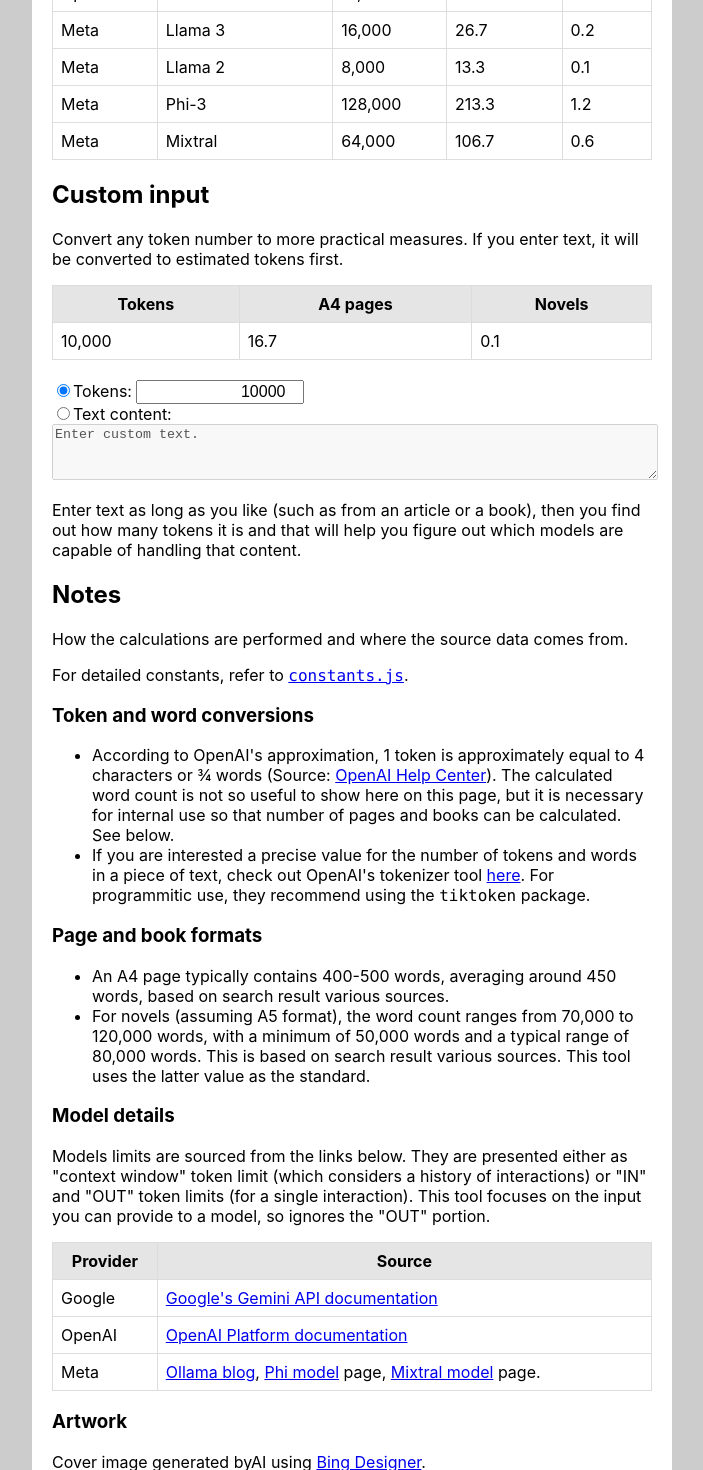
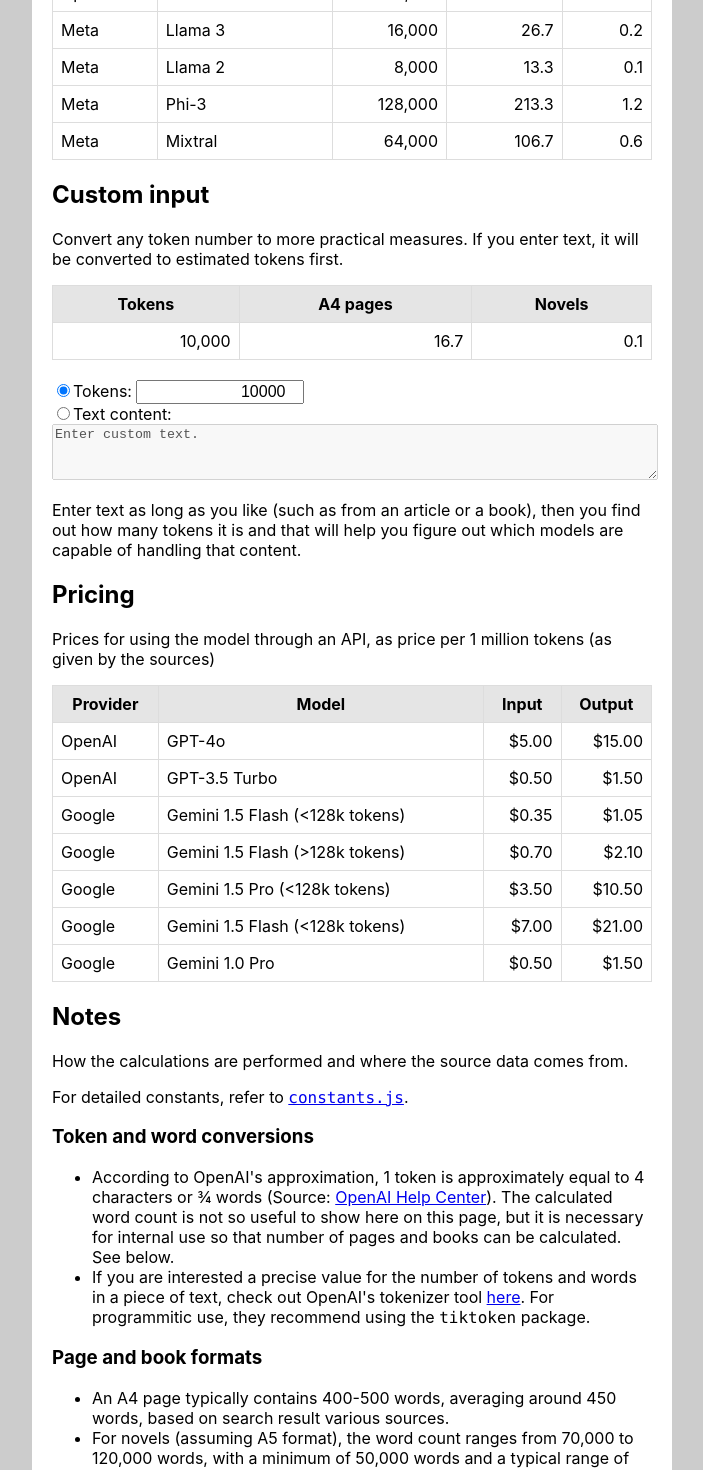
Before and after one commit to MichaelCurrin/token-translator, a React (Create React App) app: page / in a window 1280 px wide. Shown: the part 980-2450 px from the top of the page, without its empty margins (288-991 px from the left). Built offline with nearby package versions, Linux system fonts and the light colour scheme.

Commit message:
update and add tables

```diff
--- a/src/App.jsx
+++ b/src/App.jsx
@@ -2,6 +2,7 @@
 import Header from './components/Header';
 import Models from './components/Models';
 import Notes from './components/Notes';
+import Pricing from './components/Pricing';
 
 function App() {
   return (
@@ -16,6 +17,10 @@
         <ConvertInput />
       </div>
       <div>
+        <h2>Pricing</h2>
+        <Pricing />
+      </div>
+      <div>
         <h2>Notes</h2>
         <Notes />
       </div>
--- a/src/components/Custom/ResultTable.jsx
+++ b/src/components/Custom/ResultTable.jsx
@@ -10,16 +10,16 @@
       </thead>
       <tbody>
         <tr>
-          <td className="numeric" data-testid="user-table-tokens">
+          <td className="align-right" data-testid="user-table-tokens">
             {result.tokens.toLocaleString()}
           </td>
-          <td className="numeric" data-testid="user-table-page-count">
+          <td className="align-right" data-testid="user-table-page-count">
             {result.a4PageCount.toLocaleString(undefined, {
               minimumFractionDigits: 1,
               maximumFractionDigits: 1,
             })}
           </td>
-          <td className="numeric" data-testid="user-table-novel-count">
+          <td className="align-right" data-testid="user-table-novel-count">
             {result.a5NovelCount.toLocaleString(undefined, {
               minimumFractionDigits: 1,
               maximumFractionDigits: 1,
--- a/src/components/Models/ModelsTable.jsx
+++ b/src/components/Models/ModelsTable.jsx
@@ -17,14 +17,14 @@
           <tr key={index}>
             <td>{model.provider}</td>
             <td>{model.modelName}</td>
-            <td className="numeric">{model.tokens.toLocaleString()}</td>
-            <td className="numeric">
+            <td className="align-right">{model.tokens.toLocaleString()}</td>
+            <td className="align-right">
               {model.a4PageCount.toLocaleString(undefined, {
                 minimumFractionDigits: 1,
                 maximumFractionDigits: 1,
               })}
             </td>
-            <td className="numeric">
+            <td className="align-right">
               {model.a5NovelCount.toLocaleString(undefined, {
                 minimumFractionDigits: 1,
                 maximumFractionDigits: 1,
--- a/src/components/Notes.jsx
+++ b/src/components/Notes.jsx
@@ -13,6 +13,7 @@
         .
       </p>
 
+      <div>
         <h3>Token and word conversions</h3>
 
         <ul>
@@ -34,7 +35,9 @@
             package.
           </li>
         </ul>
+      </div>
 
+      <div>
         <h3>Page and book formats</h3>
 
         <ul>
@@ -49,8 +52,10 @@
             tool uses the latter value as the standard.
           </li>
         </ul>
+      </div>
 
-      <h3>Model details</h3>
+      <div>
+        <h3>Model input limits</h3>
 
         <p>
           Models limits are sourced from the links below. They are presented
@@ -95,7 +100,39 @@
             </tr>
           </tbody>
         </table>
+      </div>
 
+      <div>
+        <h3>API pricing</h3>
+        <table>
+          <thead>
+            <tr>
+              <th>Provider</th>
+              <th>Source</th>
+            </tr>
+          </thead>
+          <tbody>
+            <tr>
+              <td>OpenAI</td>
+              <td>
+                <a href="https://openai.com/api/pricing/">
+                  https://openai.com/api/pricing/
+                </a>
+              </td>
+            </tr>
+            <tr>
+              <td>Gemini</td>
+              <td>
+                <a href="https://ai.google.dev/pricing">
+                  https://ai.google.dev/pricing
+                </a>
+              </td>
+            </tr>
+          </tbody>
+        </table>
+      </div>
+
+      <div>
         <h3>Artwork</h3>
         <p>
           Cover image generated byAI using{' '}
@@ -105,6 +142,7 @@
           .
         </p>
       </div>
+    </div>
   );
 }
 
--- /dev/null
+++ b/src/components/Pricing/Table.jsx
@@ -0,0 +1,26 @@
+function Table({ models }) {
+    return (
+        <table>
+            <thead>
+                <tr>
+                    <th>Provider</th>
+                    <th>Model</th>
+                    <th>Input</th>
+                    <th>Output</th>
+                </tr>
+            </thead>
+            <tbody>
+                {models.map((model, index) => (
+                    <tr key={index}>
+                        <td>{model.provider}</td>
+                        <td>{model.model}</td>
+                        <td className="align-right">{model.input}</td>
+                        <td className="align-right">{model.output}</td>
+                    </tr>
+                ))}
+            </tbody>
+        </table>
+    );
+}
+
+export default Table;
--- /dev/null
+++ b/src/components/Pricing/index.jsx
@@ -0,0 +1,13 @@
+import { PRICE_PER_MILLION_TOKENS } from '../../constants';
+import Table from './Table';
+
+function Pricing() {
+    return (
+        <div>
+            <p>Prices for using the model through an API, as price per 1 million tokens (as given by the sources)</p>
+            <Table models={PRICE_PER_MILLION_TOKENS} />
+        </div>
+    );
+}
+
+export default Pricing;
```
Lines whose indentation alone changed are shown as unchanged.
